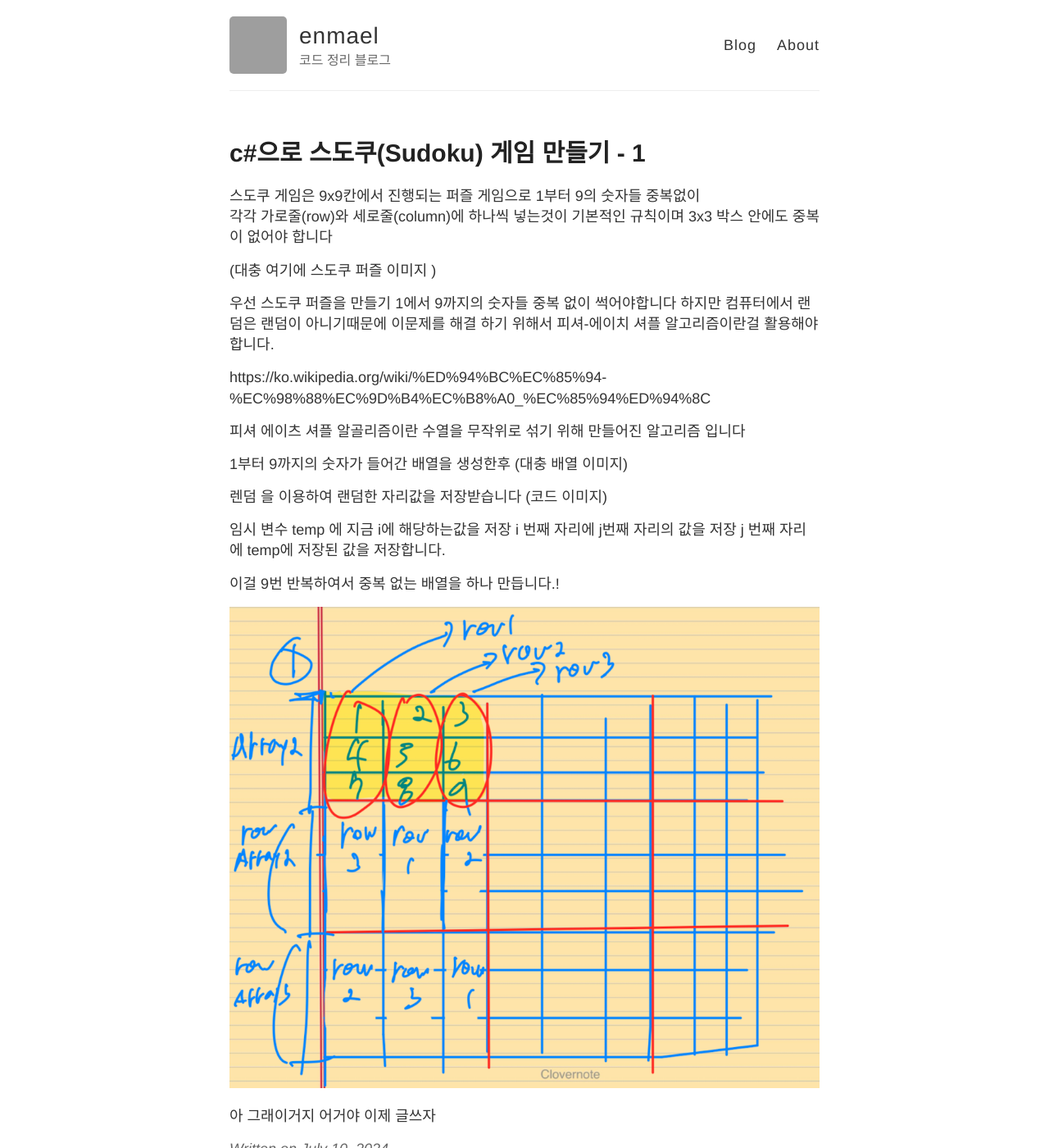
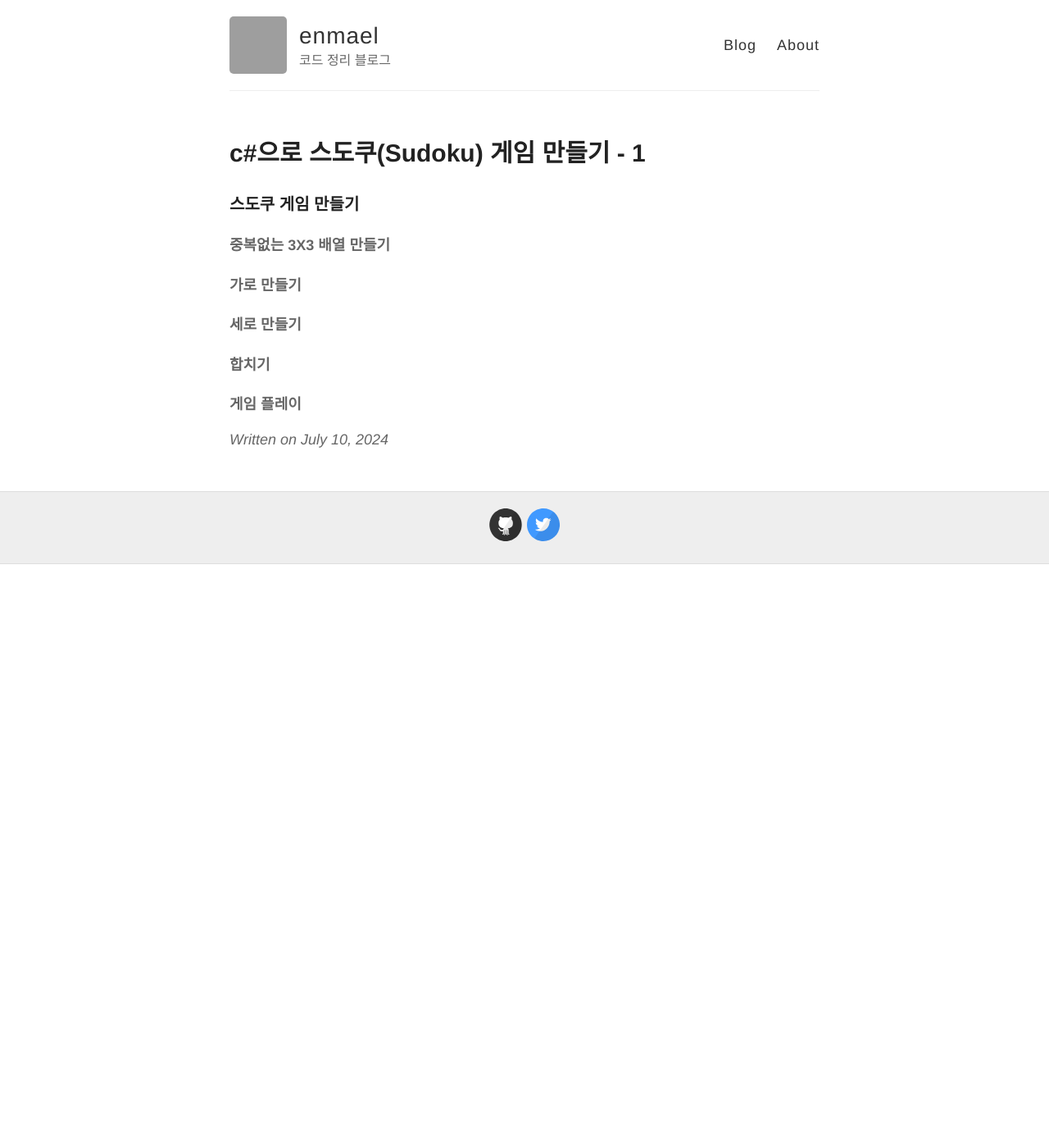
Before and after one commit to enmael/enmael.github.io, a Jekyll site: the page built from _posts/2024-7-10-sudoku .md, in a window 1280 px wide and 1400 px high. Shown: the whole window at 82% size. Built offline with Jekyll 4.4.1, drawn with Linux system fonts in a browser that asks for light colours; comment, search, counter and statistics services are not loaded; grey boxes are pictures that could not be loaded.

Commit message:
Update 2024-7-10-sudoku .md

```diff
--- a/_posts/2024-7-10-sudoku .md
+++ b/_posts/2024-7-10-sudoku .md
@@ -5,33 +5,10 @@ date : 2024-07-10
 author : "enmael"
 categories: blog
 ---
-스도쿠 게임은 9x9칸에서 진행되는 퍼즐 게임으로
-1부터 9의 숫자들 중복없이
-각각 가로줄(row)와 세로줄(column)에 하나씩 넣는것이 기본적인 규칙이며
-3x3 박스 안에도 중복이 없어야 합니다
+<h3>스도쿠 게임 만들기 </h3>
 
-(대충 여기에 스도쿠 퍼즐 이미지 )
-
-우선 스도쿠 퍼즐을 만들기 1에서 9까지의 숫자들 중복 없이 썩어야합니다
-하지만 컴퓨터에서 랜덤은 랜덤이 아니기때문에 이문제를 해결 하기 위해서
-피셔-에이치 셔플 알고리즘이란걸 활용해야 합니다.
-
-https://ko.wikipedia.org/wiki/%ED%94%BC%EC%85%94-%EC%98%88%EC%9D%B4%EC%B8%A0_%EC%85%94%ED%94%8C
-
-피셔 에이츠 셔플 알골리즘이란 수열을 무작위로 섞기 위해 만들어진 알고리즘 입니다
-
-1부터 9까지의 숫자가 들어간 배열을 생성한후
-(대충 배열 이미지)
-
-렌덤 을 이용하여 랜덤한 자리값을 저장받습니다
-(코드 이미지)
-
-임시 변수 temp 에 지금  i에 해당하는값을 저장
-i 번째 자리에 j번째 자리의 값을 저장
-j 번째 자리에 temp에 저장된 값을 저장합니다.
-
-이걸 9번 반복하여서 중복 없는 배열을 하나 만듭니다.!
-
-![1]({{ site.baseurl }}/images/1.png)
-
-아 그래이거지 어거야 이제 글쓰자
+<h4>중복없는 3X3 배열 만들기</h4>
+<h4>가로 만들기</h4>
+<h4>세로 만들기</h4>
+<h4>합치기</h4>
+<h4>게임 플레이</h4>
```
